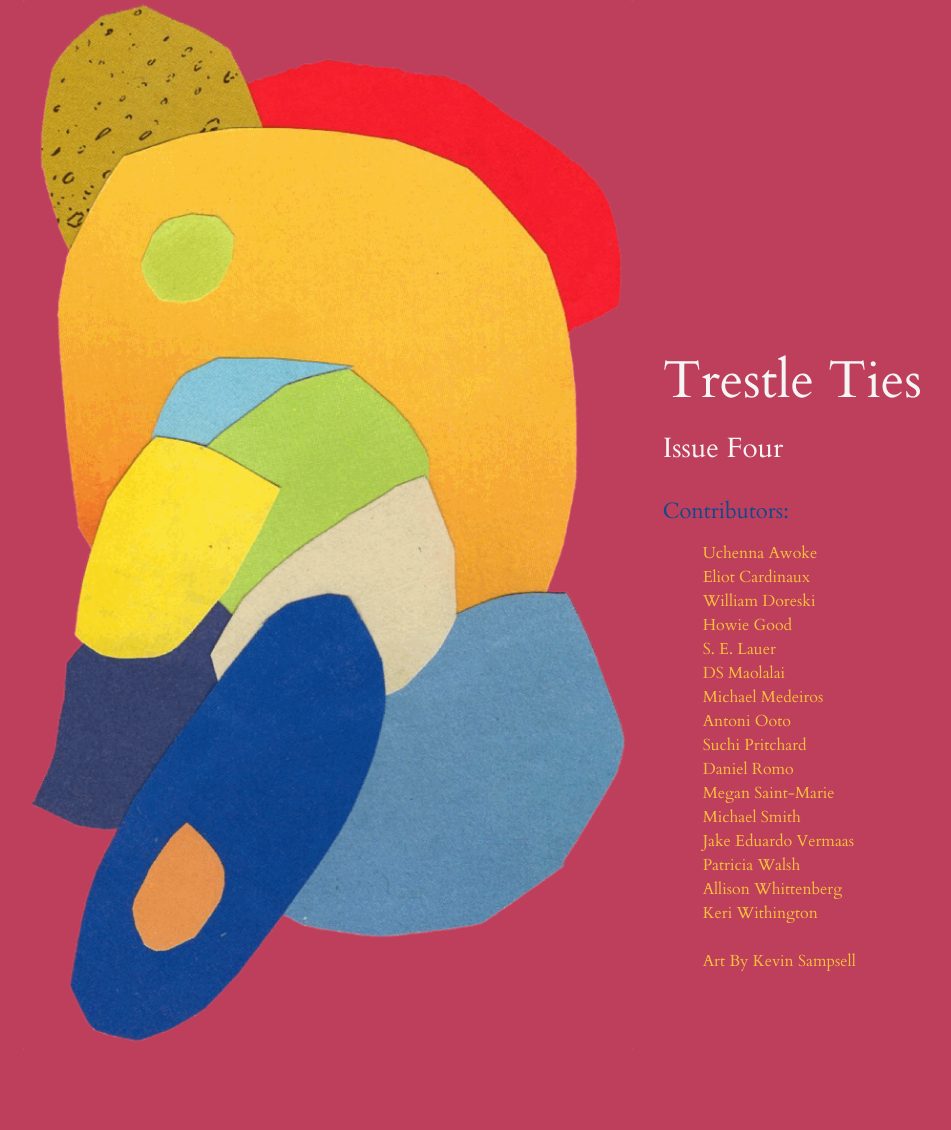
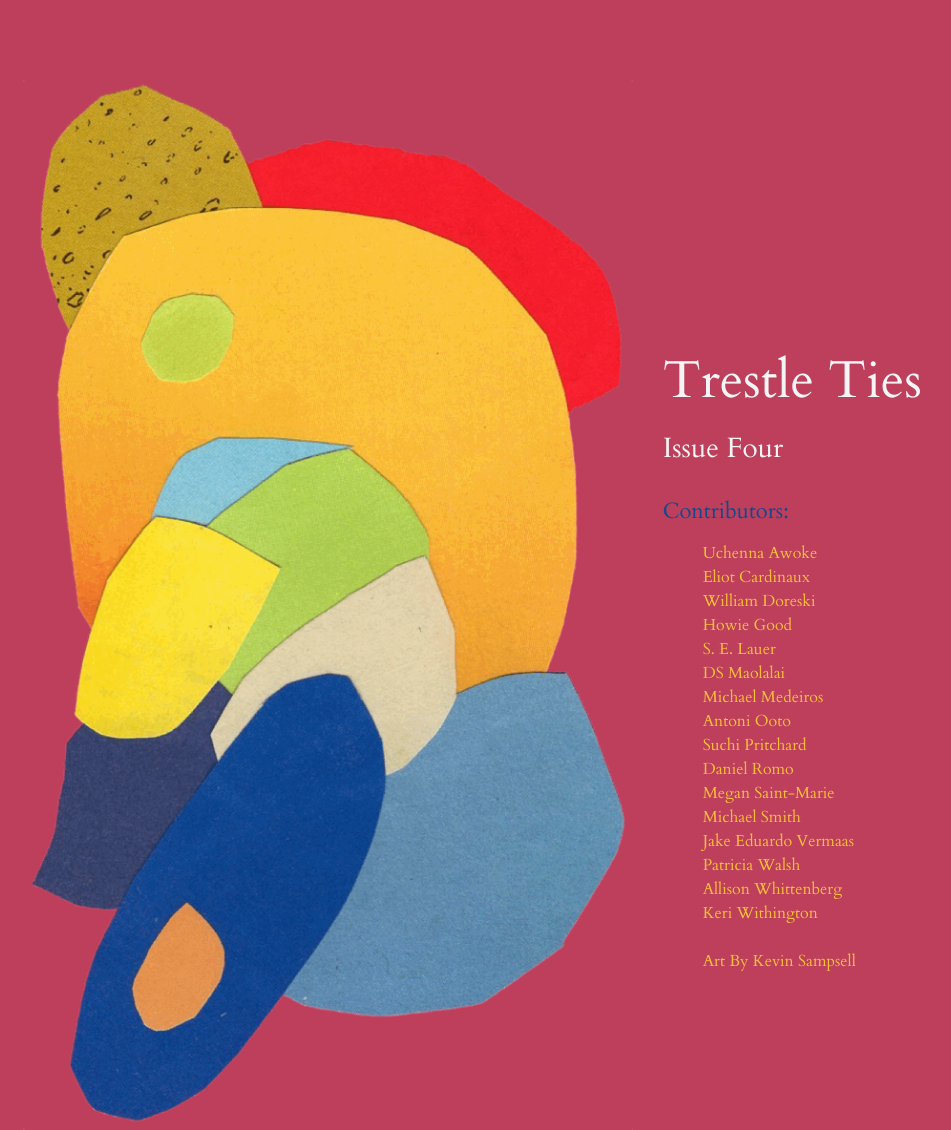
Before and after one commit to aschuman0/trestle-ties, a Flask app: page /issues/four in a window 1280 px wide. Shown: the whole page, without its empty margins (99-1050 px from the left). Before the commit the page ends 1041 px from the top, so only its background shows below. Run offline with Flask 2, Linux system fonts and the light colour scheme; some libraries are stand-ins or nearby versions.

Commit message:
issue four fixes

```diff
--- a/static/css/four/tangerine.css
+++ b/static/css/four/tangerine.css
@@ -14,3 +14,6 @@ body {
 .subtitle {
     color: #104990;
 }
+img {
+    padding-top: 5rem;
+}
--- a/templates/issues/four/index.html
+++ b/templates/issues/four/index.html
@@ -12,7 +12,7 @@
         <h1 class="text-left text-nowrap title">Trestle Ties</h1>
         <h3 class="text-left text-nowrap">Issue Four</h3>
         <h4 class="subtitle">Contributors:</h4>
-<ul style="list-style-type:none;">
+        <ul style="list-style-type:none;">
             <li><a href="{{ url_for('issue_four_page', name='awoke') }}">Uchenna Awoke</a></li>
             <li><a href="{{ url_for('issue_four_page', name='cardinaux') }}">Eliot Cardinaux</a></li>
             <li><a href="{{ url_for('issue_four_page', name='doreski') }}">William Doreski</a></li>
--- a/templates/issues/four/romo.html
+++ b/templates/issues/four/romo.html
@@ -13,5 +13,5 @@
 
 {% block bio %}
 {{ super() }}
-<p>We did not find a bio for you. <br />If you would like a bio on your page, please email one to <a href="mailto:trestleties@gmail.com">trestleties@gmail.com</a>.</p>
+<p>Daniel Romo is the author of Apologies in Reverse (FutureCycle Press 2019), When Kerosene’s Involved (Mojave River Press 2014), and Romancing Gravity (Silver Birch Press 2013). He holds an M.F.A. in Creative Writing from Queens University of Charlotte, and he lives and teaches high school English in Long Beach, CA. More at <a href="danielromo.wordpress.com">danielromo.wordpress.com</a>.</p>
 {% endblock %}
```
